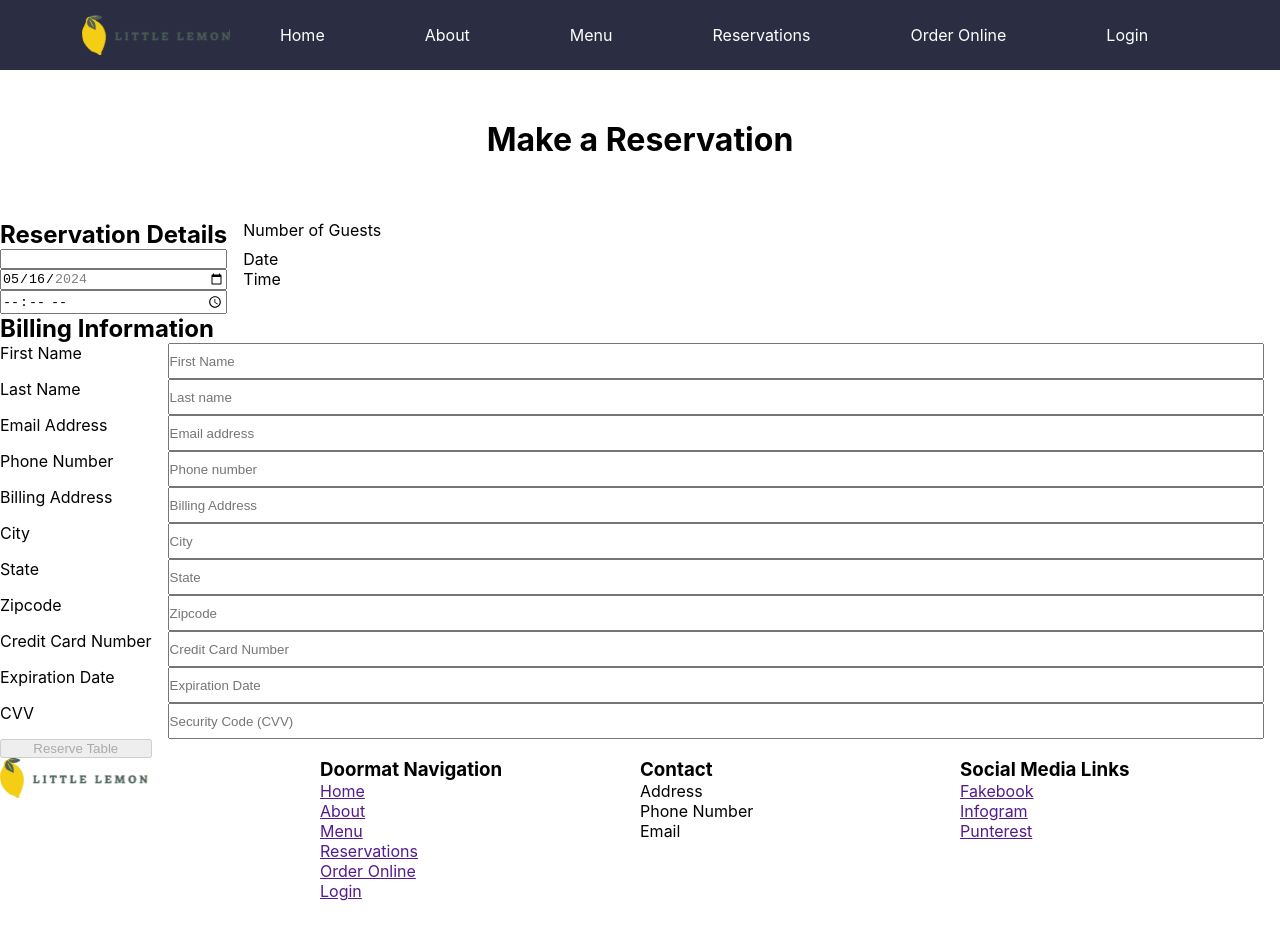
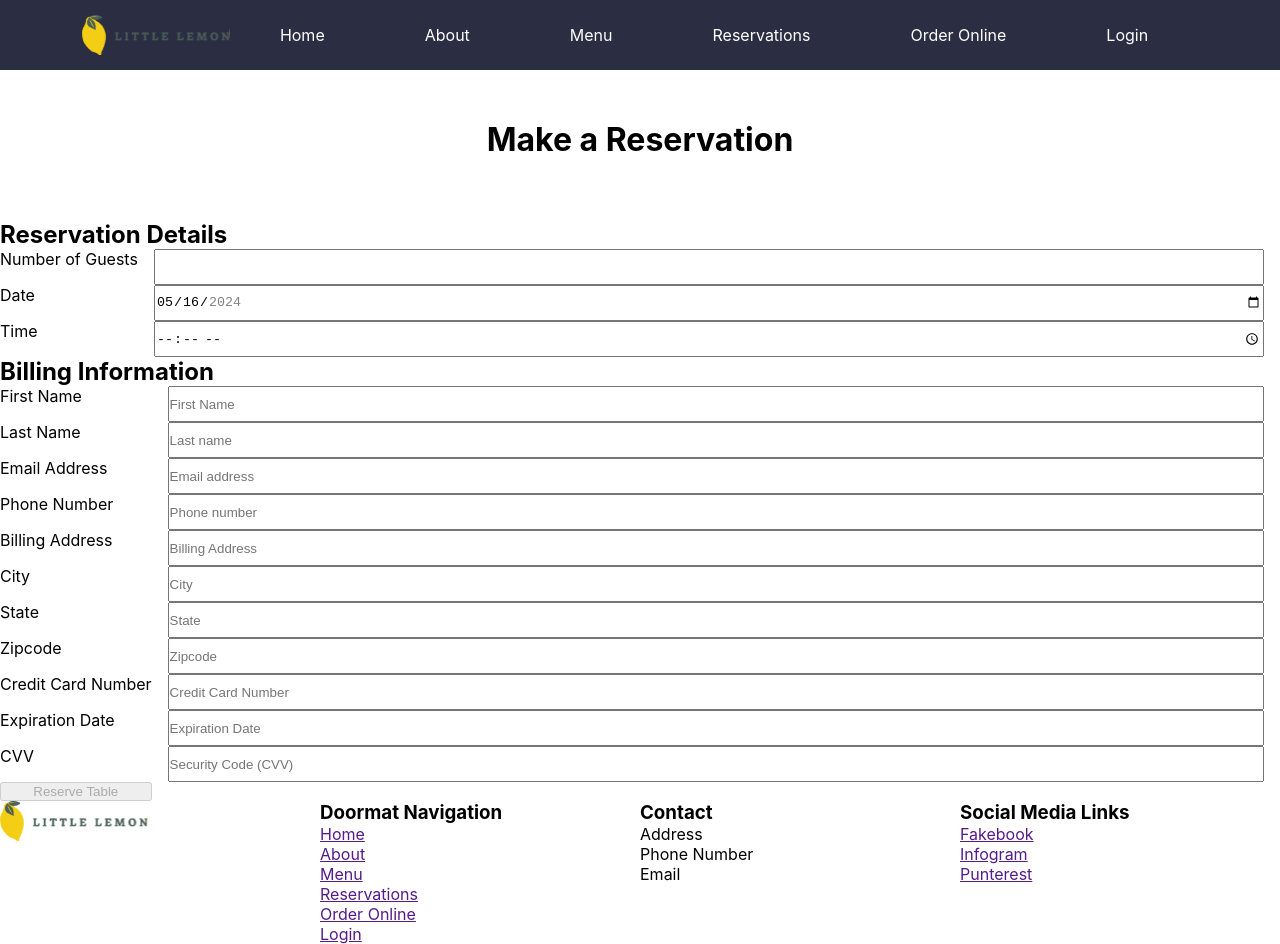
Before and after one commit to digitAI-4N6/little-lemon, a React (Create React App) app: page / in a window 1280 px wide. Before the commit the page ends 901 px from the top, so only its background shows below. Built offline with nearby package versions, Linux system fonts and the light colour scheme.

Commit message:
connect labels to inputs
connect labels to inputs

```diff
--- a/src/components/ReservationDetails.js
+++ b/src/components/ReservationDetails.js
@@ -1,14 +1,14 @@
 export default function ReservationDetails() {
     return (
         <>
+        <h2>Reservation Details</h2>
         <form className="reservation">
-        <h2>Reservation Details</h2>
-        <label>Number of Guests</label>
-        <input type="number" min="0" max="10"/>
-        <label>Date</label>
-        <input type="date" value="2024-05-16" min="2024-05-16" max="2024-12-16"/>
-        <label>Time</label>
-        <input type="time" min="9:00" max="21:00"/>
+        <label for="guests" className="field">Number of Guests</label>
+        <input type="number" min="0" max="10" id="guests" name="guests"/>
+        <label for="date" className="field">Date</label>
+        <input type="date" value="2024-05-16" min="2024-05-16" max="2024-12-16" id="date" name="date"/>
+        <label for="time" className="field">Time</label>
+        <input type="time" min="9:00" max="21:00" id="time" name="time"/>
         </form>
         </>
     )
```
